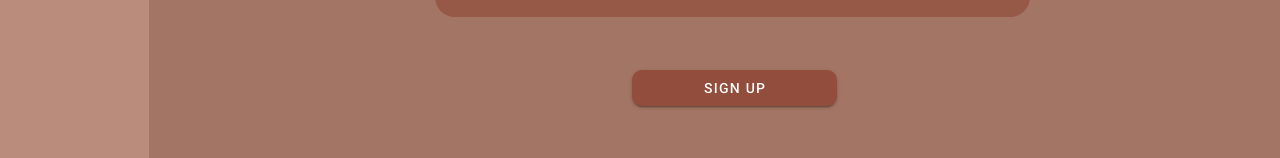
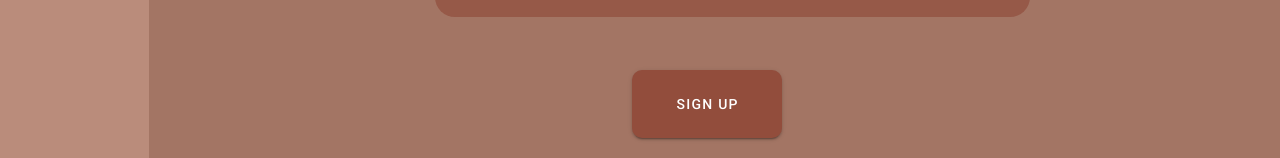
Before and after one commit to 6331305023/book-renting, a Nuxt app: page /register in a window 1280 px wide. Shown: the part 642-800 px from the top of the page. Built offline with nearby package versions, Linux system fonts and the light colour scheme.

Commit message:
registohome

```diff
--- a/pages/register.vue
+++ b/pages/register.vue
@@ -17,7 +17,17 @@
       <div>
         <input class="pass" type="password" placeholder="Password" v-model="user.password"/>
       </div>
-      <v-btn class="si" color="#924D3C">Sign Up</v-btn>
+      <v-btn
+      class="si"
+      color="#924D3C"
+
+                elevation="2"
+                fab
+                rounded
+                style="width: 150px"
+                @click="home"
+      >
+      Sign Up</v-btn>
     </div>
   </div>
 </template>
@@ -131,5 +141,15 @@ export default {
       password: "",
     },
   }),
-};
+
+methods: {
+
+    // goRe() {
+    //   this.$router.push("/register");
+    // },
+    home() {
+      this.$router.push("/homepage");
+    },
+},
+  };
 </script>
```
